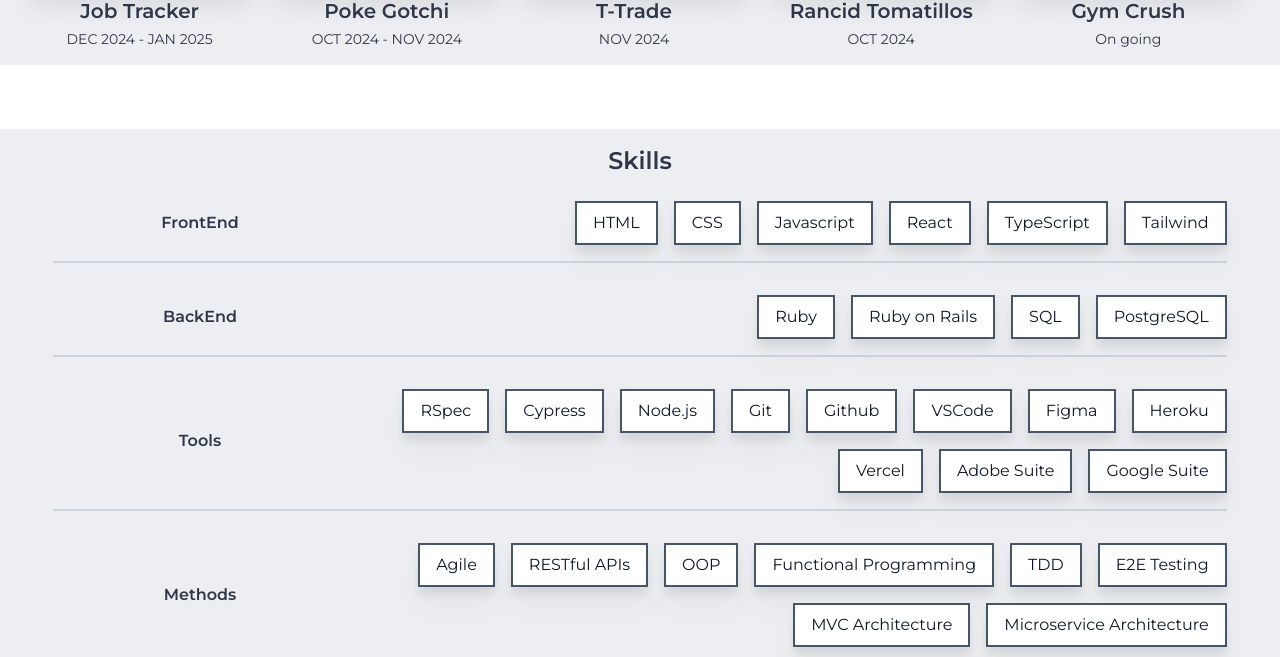
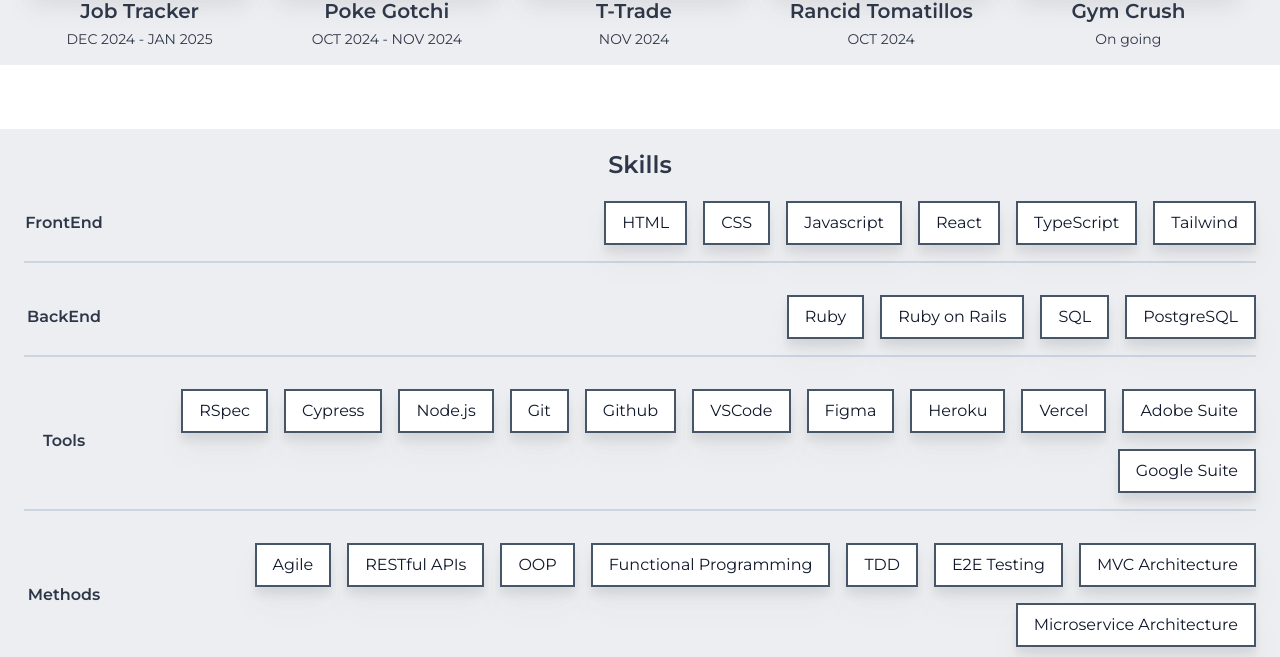
Before and after one commit to kylomite/portfolio-site, a React (Vite) app: page / in a window 1280 px wide. Shown: the part 1172-1829 px from the top of the page. Built offline with nearby package versions, Linux system fonts and the light colour scheme.

Commit message:
update skill container padding

```diff
--- a/src/components/SkillsContainer.tsx
+++ b/src/components/SkillsContainer.tsx
@@ -3,20 +3,20 @@ import { Skills } from "../assets/Data";
 
 function SkillsContainer() {
   return (
-    <main className="mt-16 w-screen flex flex-col items-center bg-[rgba(209,213,219,0.4)]">
-      <h1 className="mt-4 mb-6 text-2xl font-semibold">Skills</h1>
+    <main className="mt-16 w-full max-w-screen-sm sm:max-w-full mx-auto px-4 sm:px-6 flex flex-col items-center bg-[rgba(209,213,219,0.4)] overflow-x-hidden">
+      <h1 className="my-5 text-2xl font-semibold">Skills</h1>
       {Object.entries(Skills[0]).map(([category, skills], index) => (
         <section
           key={index}
-          className="mb-8 w-11/12 flex flex-col md:flex-row items-center border-b-2 border-slate-300 pb-4"
+          className="mb-8 w-full flex flex-col md:flex-row items-center border-b-2 border-slate-300 pb-4"
         >
           {/* Category aligned left */}
-          <div className="w-full md:w-3/12 flex justify-start md:justify-center mb-4 md:mb-0">
+          <div className="w-full md:w-4 md:pl-10 flex justify-start md:justify-center mb-4 md:mb-0">
             <h2 className="text-md font-bold">{category}</h2>
           </div>
 
           {/* Skills aligned right */}
-          <div className="w-full md:w-9/12 flex flex-wrap justify-start md:justify-end gap-4">
+          <div className="w-full md:w-full flex flex-wrap justify-start md:justify-end gap-4">
             {skills.map((skill, skillIndex) => (
               <Skill key={skillIndex} skillName={skill} />
             ))}
```
